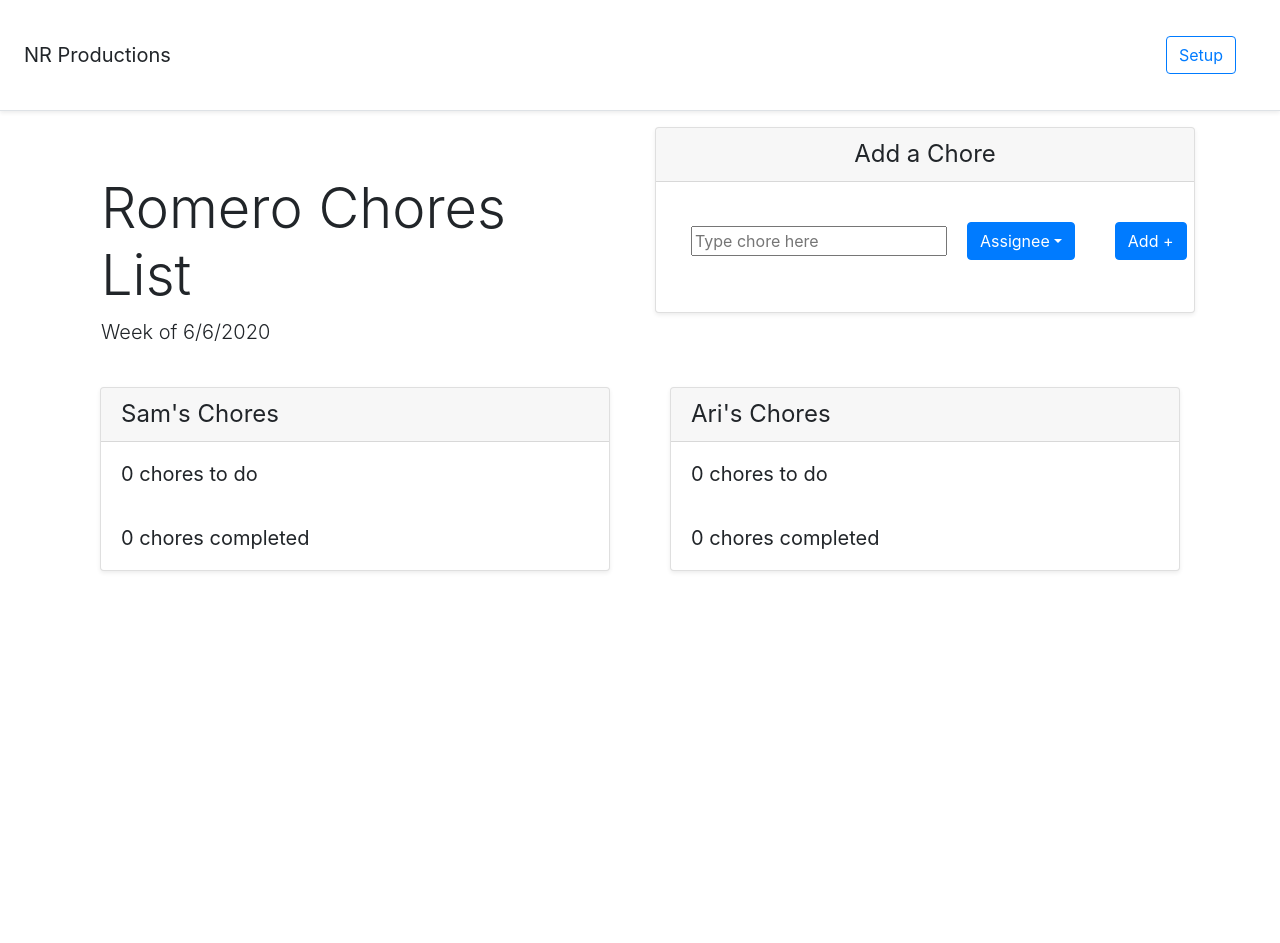
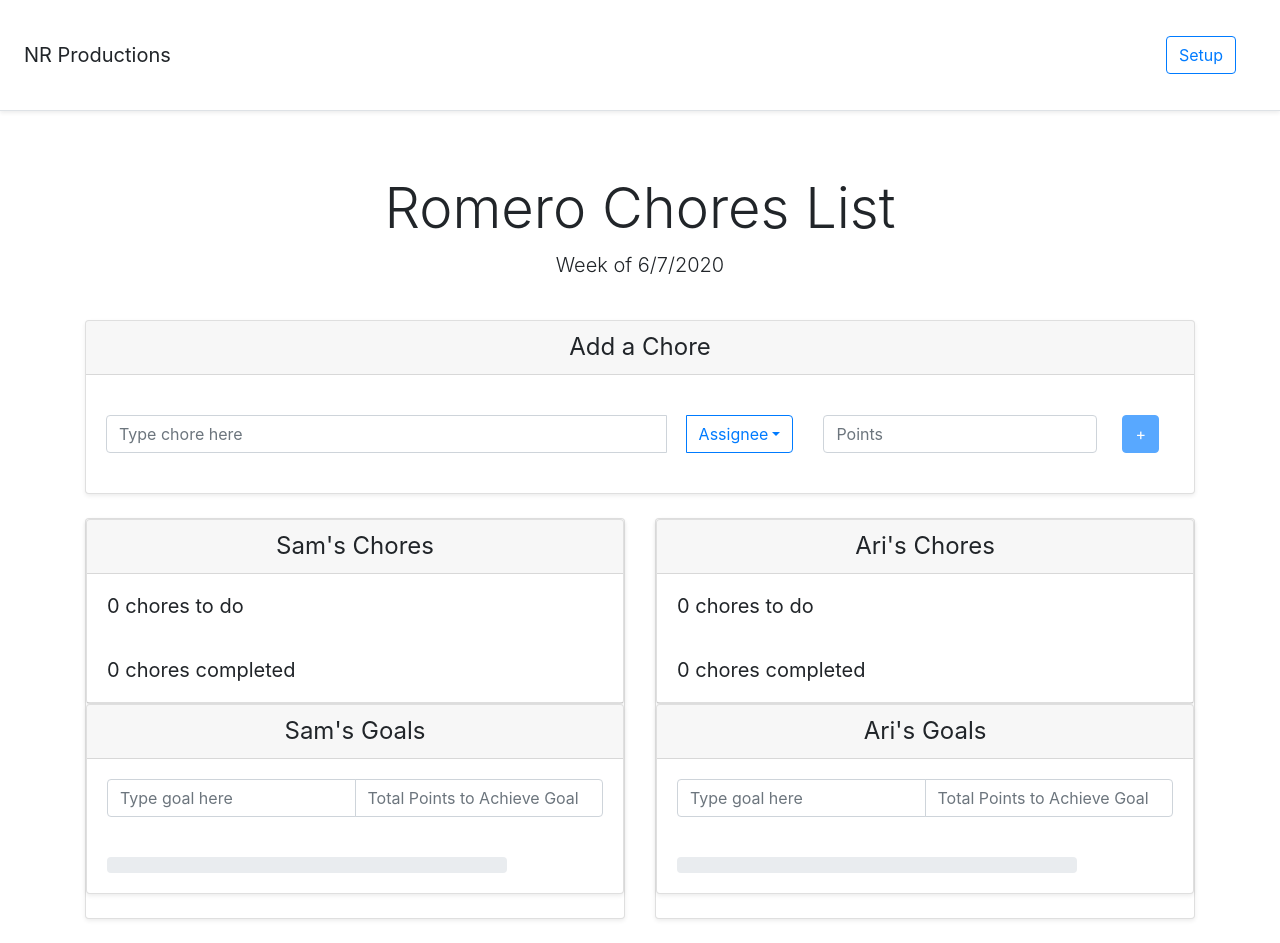
Before and after one commit to nicolleromero/chores-app, a React (Create React App) app in the folder chores-app/: page / in a window 1280 px wide. Before the commit the page ends 800 px from the top, so only its background shows below. Built offline with nearby package versions, Linux system fonts and the light colour scheme.

Commit message:
Added Goals and Progress Bar

```diff
--- a/chores-app/src/components/AddChore.js
+++ b/chores-app/src/components/AddChore.js
@@ -1,39 +1,42 @@
 import React from 'react';
-import { Dropdown } from 'react-bootstrap';
+import { Button, Col, Dropdown, DropdownButton, Form, FormControl, InputGroup } from 'react-bootstrap';
 
 import './AddChore.css';
 
 export class AddChore extends React.Component {
   state = {
-    inputValue: "",
-    assignee: null
+    inputValue: '',
+    inputPoints: '',
+    assignee: null,
   }
 
   addItem() {
     //create item with unique id
-    let undoneList = [];
     const newItem = {
       id: Date.now(),
       value: this.state.inputValue,
       assignee: this.state.assignee,
       complete: false,
-      points: 0,
-
+      points: Number(this.state.inputPoints),
     }
 
     this.props.onAddItem(newItem);
 
-    undoneList.push(this.props.newItem) /* Need to create array "list" */
-
     this.setState({
-      inputValue: "",
-      assignee: null,
+      inputValue: '',
+      inputPoints: '',
     });
   }
 
   updateInput(value) {
     this.setState({
       inputValue: value,
+    });
+  }
+
+  updatePoints(value) {
+    this.setState({
+      inputPoints: value,
     });
   }
 
@@ -50,44 +53,55 @@ export class AddChore extends React.Component {
           <h4 class="my-0 font-weight-normal text-center">Add a Chore</h4>
         </div>
         <div class="card-body">
-          <div class="col-sm">
-            <form class="form-inline card-title pricing-card-title" onSubmit={(e) => e.preventDefault()}>
-              <div class="form-group">
-                <input
+
+          <Form onSubmit={(e) => e.preventDefault()}>
+            <Form.Row className="align-items-center">
+              <Col lg={true}>
+                <InputGroup className="align-items-center">
+                  <FormControl
                     type="text"
                     placeholder="Type chore here"
                     value={this.state.inputValue}
                     onChange={(e) => this.updateInput(e.target.value)}
                   />
-
-                <Dropdown
+                  <DropdownButton
+                    as={InputGroup.Append}
+                    variant="outline-primary"
+                    title={this.state.assignee || 'Assignee'}
+                    id="input-group-dropdown"
                     value={this.state.assignee}
                     onSelect={(key) => this.updateAssignee(key)}
                   >
-                  <Dropdown.Toggle variant="primary" id="assignee">
-                    Assignee
-                      </Dropdown.Toggle>
-                  <Dropdown.Menu>
                     {this.props.assignees.map((kid) => {
                       return (
                         <Dropdown.Item key={kid} eventKey={kid}>{kid}</Dropdown.Item>
                       )
                     })}
-                  </Dropdown.Menu>
-                </Dropdown>
+                  </DropdownButton>
+                </InputGroup>
+              </Col>
 
-                <button
+              <Col sm="auto">
+                <InputGroup>
+                  <FormControl
+                    type="text"
+                    placeholder="Points"
+                    value={this.state.inputPoints}
+                    onChange={(e) => this.updatePoints(e.target.value)}
+                  />
+                </InputGroup>
+              </Col>
+              <Button
+                disabled={!this.state.assignee || !this.state.inputValue || !this.state.inputPoints}
                 type="submit" class="btn btn-primary"
                 onClick={() => this.addItem()}
               >
-                  Add +
-                    </button>
+                +
+              </Button>
+            </Form.Row>
+          </Form>
         </div>
-
-            </form>
-          </div>
-        </div>
-      </div>
+      </div >
     );
   }
 }
--- a/chores-app/src/components/App.js
+++ b/chores-app/src/components/App.js
@@ -1,11 +1,8 @@
 import React from 'react';
 
+import { KidCard } from './KidCard';
 import { Title } from './Title';
 import { AddChore } from './AddChore';
-import { ChoreList } from './ChoreList';
-// import { AddProgressBar } from './AddProgressBar';
-// import { DisplayGoal } from './DisplayGoal';
-// import { Settings } from './Settings';
 
 import './App.css';
 
@@ -33,6 +30,16 @@ export class App extends React.Component {
     this.setState({ list });
   };
 
+  handleToggleComplete = (itemId) => {
+    const list = this.state.list.map((listItem) => {
+      if (listItem.id === itemId) {
+        listItem.complete = !listItem.complete;
+      }
+      return listItem;
+    });
+    this.setState({ list });
+  }
+
   render() {
     return (
       <React.Fragment>
@@ -43,9 +50,11 @@ export class App extends React.Component {
         </div>
         <div class="container">
           <div class="row">
-            <div class="col">
-              <Title name="Romero" date="6/6/2020" />
-            </div>
+            <Title name="Romero" />
+          </div>
+        </div>
+        <div class="container">
+          <div class="row">
             <div class="col">
               <div class="card mb-4 shadow-sm">
                 <AddChore
@@ -55,25 +64,23 @@ export class App extends React.Component {
               </div>
             </div>
           </div>
-        </div>
 
-        <div class="container">
           <div class="row">
-            {this.state.assignees.map((kid) => {
+            {this.state.assignees.map((assignee) => {
               return (
-                <ChoreList
-                  assignee={kid}
+                <KidCard
+                  assignee={assignee}
                   list={this.state.list.filter((item) => {
-                    return item.assignee === kid;
+                    return item.assignee === assignee;
                   })}
                   onDelete={this.handleDelete}
+                  onToggleComplete={this.handleToggleComplete}
                 />
               )
             })}
           </div>
         </div>
-
-      </React.Fragment>
+      </React.Fragment >
     );
   }
 }
--- a/chores-app/src/components/ChoreList.js
+++ b/chores-app/src/components/ChoreList.js
@@ -25,20 +25,6 @@ export class ChoreList extends React.Component {
     return title;
   }
 
-  deleteItem(id) {
-    //copy of current list of items
-    const list = this.state.list;
-
-    //filter out item being deleted
-    const updatedList = list.filter((item) => item.id !== id);
-
-    this.setState({ list: updatedList });
-  }
-
-  // completeItem(id) {
-
-  // }
-
   render() {
     let doneList = [];
     let undoneList = [];
@@ -52,22 +38,20 @@ export class ChoreList extends React.Component {
     }
 
     return (
-      <div class="col">
-        <div class="container">
-          <div class="card mb-4 shadow-sm">
+      <div class="card shadow-sm">
         <div class="card-header">
-              <h4 class="my-0 font-weight-normal">{this.props.assignee}'s Chores</h4>
+          <h4 class="my-0 font-weight-normal text-center">{this.props.assignee}'s Chores</h4>
         </div>
         <div class="card-body">
           <h5 class="my-0 font-weight-normal">{this.formatChoreListTitles(undoneList, false)}</h5>
           <div>
             <ListGroup>
-                  {this.props.list.map(item => {
+              {undoneList.map(item => {
                 return (
                   <Chore
                     item={item}
                     onDelete={this.props.onDelete}
-                      // onToggleComplete={this.props.onToggleComplete}
+                    onToggleComplete={this.props.onToggleComplete}
                   />
                 );
               })}
@@ -77,9 +61,17 @@ export class ChoreList extends React.Component {
         <div class="card-body">
           <h5 class="my-0 font-weight-normal">{this.formatChoreListTitles(doneList, true)}</h5>
         </div>
-          </div>
-
-        </div>
+        <ListGroup>
+          {doneList.map(item => {
+            return (
+              <Chore
+                item={item}
+                onDelete={this.props.onDelete}
+                onToggleComplete={this.props.onToggleComplete}
+              />
+            );
+          })}
+        </ListGroup>
       </div>
     );
   }
--- /dev/null
+++ b/chores-app/src/components/GoalProgressBar.js
@@ -0,0 +1,20 @@
+import React from 'react';
+
+import { ProgressBar } from 'react-bootstrap';
+
+export class GoalProgressBar extends React.Component {
+
+  handleGoalTotal() {
+
+  }
+
+  render() {
+    const now = Math.round(this.props.percentage * 100) || 0;
+    const progressInstance = <ProgressBar now={now} label={`${now}%`} />;
+    return (
+      <div style={{ width: 400 }}>
+        {progressInstance}
+      </div>
+    );
+  }
+}
--- /dev/null
+++ b/chores-app/src/components/Goals.js
@@ -0,0 +1,56 @@
+import React from 'react';
+import { Button, InputGroup, FormControl } from 'react-bootstrap';
+import { GoalProgressBar } from './GoalProgressBar'
+
+
+export class Goals extends React.Component {
+  state = {
+    inputGoal: '',
+    inputGoalPoints: '',
+  }
+
+  updateGoal(value) {
+    this.setState({
+      inputGoal: value,
+    });
+  }
+
+  updateGoalPoints(value) {
+    this.setState({
+      inputGoalPoints: value,
+    });
+  }
+
+  render() {
+    return (
+
+      <div class="card mb-4 shadow-sm">
+        <div class="card-header">
+          <h4 class="my-0 font-weight-normal text-center">{this.props.assignee}'s Goals</h4>
+        </div>
+        <div class="card-body">
+          <InputGroup className="align-items-center">
+            <FormControl
+              type="text"
+              placeholder="Type goal here"
+              value={this.state.inputGoal}
+              onChange={(e) => this.updateGoal(e.target.value)}
+            />
+            <FormControl
+              type="text"
+              placeholder="Total Points to Achieve Goal"
+              value={this.state.inputGoalPoints}
+              onChange={(e) => this.updateGoalPoints(e.target.value)}
+            />
+          </InputGroup>
+        </div>
+        <div class="card-body">
+          <GoalProgressBar
+            percentage={this.props.completedPoints / this.state.inputGoalPoints}
+          />
+        </div>
+      </div>
+
+    );
+  }
+}
--- /dev/null
+++ b/chores-app/src/components/KidCard.js
@@ -0,0 +1,35 @@
+import React from 'react';
+import { Col } from 'react-bootstrap';
+
+import { ChoreList } from './ChoreList';
+import { Goals } from './Goals';
+
+export class KidCard extends React.Component {
+
+  calculatePointsTotal() {
+    return this.props.list
+      .filter((chore) => chore.complete)
+      .reduce((sum, chore) => sum + chore.points, 0);
+  }
+
+  render() {
+
+
+    return (
+      <Col xs={6}>
+        <div class="card mb-4 shadow-sm">
+          <ChoreList
+            assignee={this.props.assignee}
+            list={this.props.list}
+            onDelete={this.props.onDelete}
+            onToggleComplete={this.props.onToggleComplete}
+          />
+          <Goals
+            assignee={this.props.assignee}
+            completedPoints={this.calculatePointsTotal()}
+          />
+        </div>
+      </Col>
+    );
+  }
+}
--- a/chores-app/src/components/Title.js
+++ b/chores-app/src/components/Title.js
@@ -2,19 +2,15 @@ import React from 'react';
 
 import './Title.css';
 
-// Title(props) {
-//   return <h1>{props.name} Chores List</h1>,
-//     <h2 className="app-subtitle">Week of {props.date}</h2>;
-// }
+export function getCurrentWeek() {
+  let newDate = new Date();
+  newDate.setDate(newDate.getDate() - newDate.getDay());
 
-export function getCurrentDate(separator = '') {
-
-  let newDate = new Date()
   let date = newDate.getDate();
   let month = newDate.getMonth() + 1;
   let year = newDate.getFullYear();
 
-  return `${year}/${month < 10 ? `0${month}` : `${month}`}/${date}`
+  return `${month}/${date}/${year}`;
 }
 
 
@@ -22,9 +18,9 @@ export class Title extends React.Component {
   render() {
     return (
       <React.Fragment>
-        <div className="pricing-header px-3 py-3 pt-md-5 pb-md-4 mx-auto text-left">
+        <div className="pricing-header px-3 py-3 pt-md-5 pb-md-4 mx-auto text-center">
           <h1 className="display-4">{this.props.name} Chores List</h1>
-          <p className="lead">Week of {this.props.date}</p>
+          <p className="lead">Week of {getCurrentWeek()}</p>
         </div>
       </React.Fragment>
     );
```
Also changed, not shown: chores-app/src/components/Chore.js (+24 -19 lines). Lines whose indentation alone changed are shown as unchanged.
